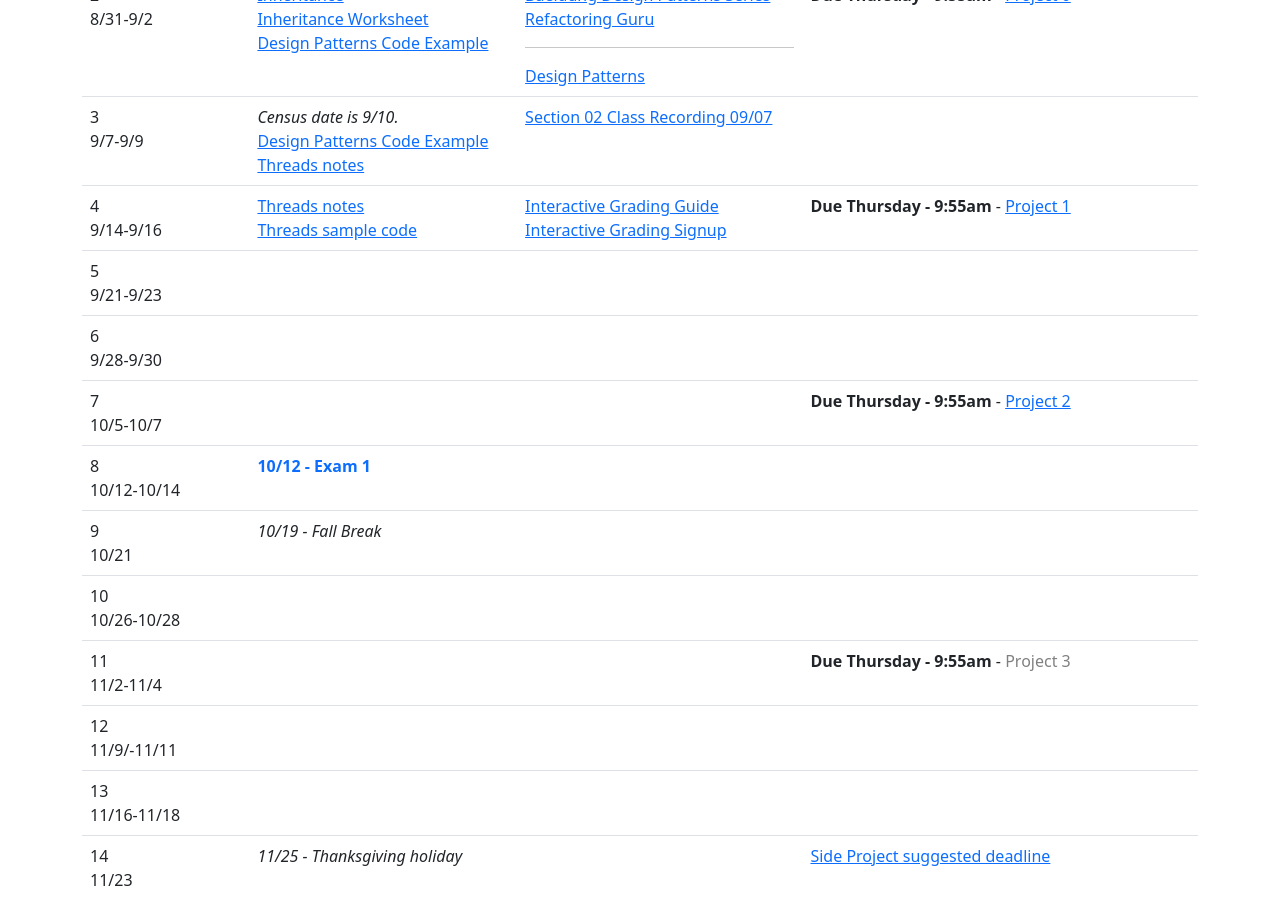
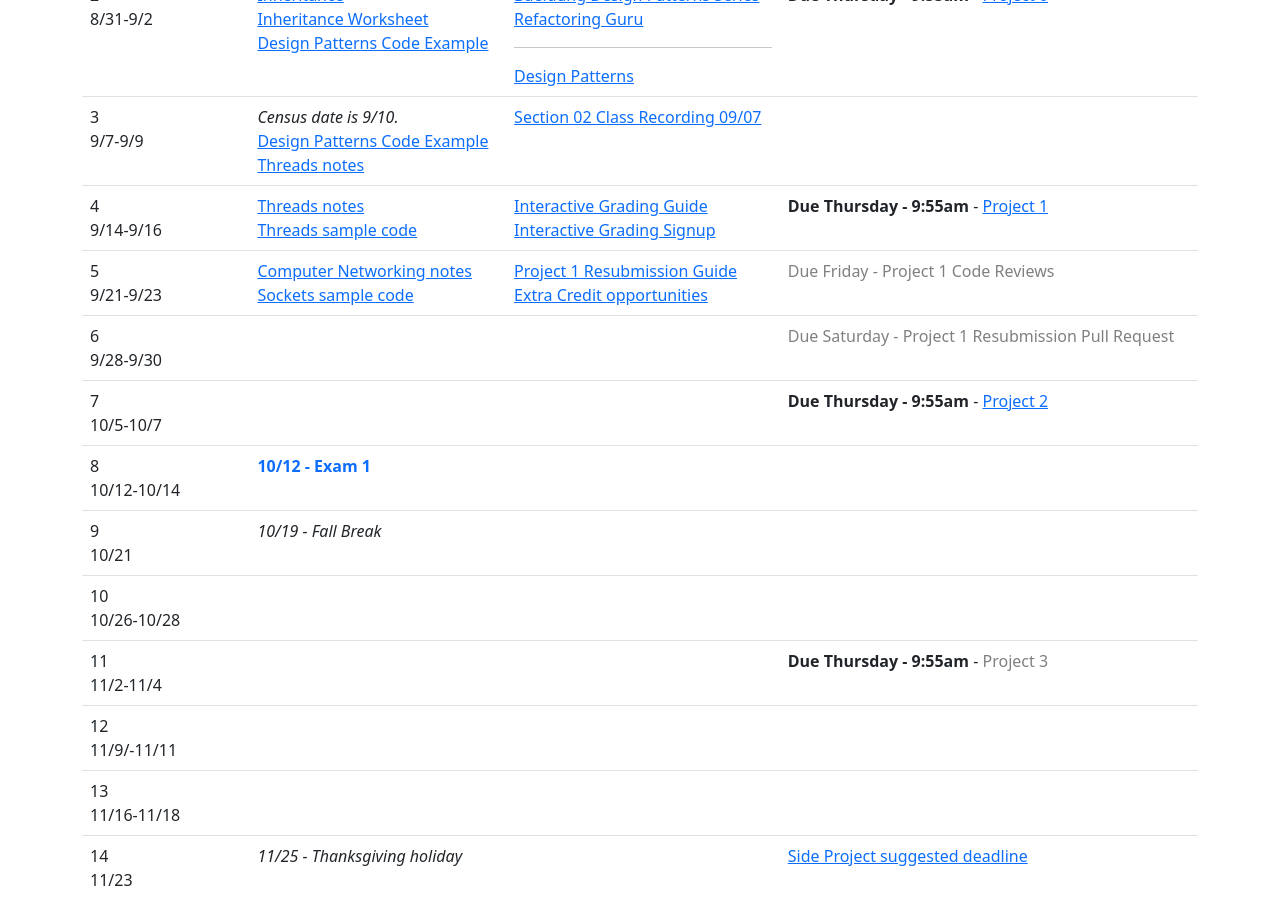
Before and after one commit to CS601-F21/cs601-f21, a Jekyll site: the page built from schedule.html, in a window 1280 px wide and 900 px high, scrolled down 509 px. Built offline with Jekyll 4.4.1, drawn with Linux system fonts in a browser that asks for light colours.

Commit message:
adding networking content

```diff
--- a/schedule.html
+++ b/schedule.html
@@ -92,10 +92,15 @@ title: Schedule
 		<tr>
 			<td>5<br/>9/21-9/23</td>
 			<td>
+				<a href="https://github.com/srollins/software-dev-materials/blob/master/notes/advanced/networking.md">Computer Networking notes</a><br/>
+				<a href="https://github.com/CS601-F21/code-examples/tree/main/Sockets">Sockets sample code</a><br/>
 			</td>
 			<td>
+				<a href="https://github.com/CS601-F21/notes/blob/main/admin/p1resubmit.md">Project 1 Resubmission Guide</a><br/>
+				<a href="https://github.com/CS601-F21/notes/blob/main/admin/extracredit.md">Extra Credit opportunities</a><br/>
 			</td>
 			<td>
+				<font color="grey">Due Friday - Project 1 Code Reviews</font>
 			</td>
 		</tr>
 
@@ -106,6 +111,7 @@ title: Schedule
 			<td>
 			</td>
 			<td>
+				<font color="grey">Due Saturday - Project 1 Resubmission Pull Request</font>
 			</td>
 		</tr>
 
```
